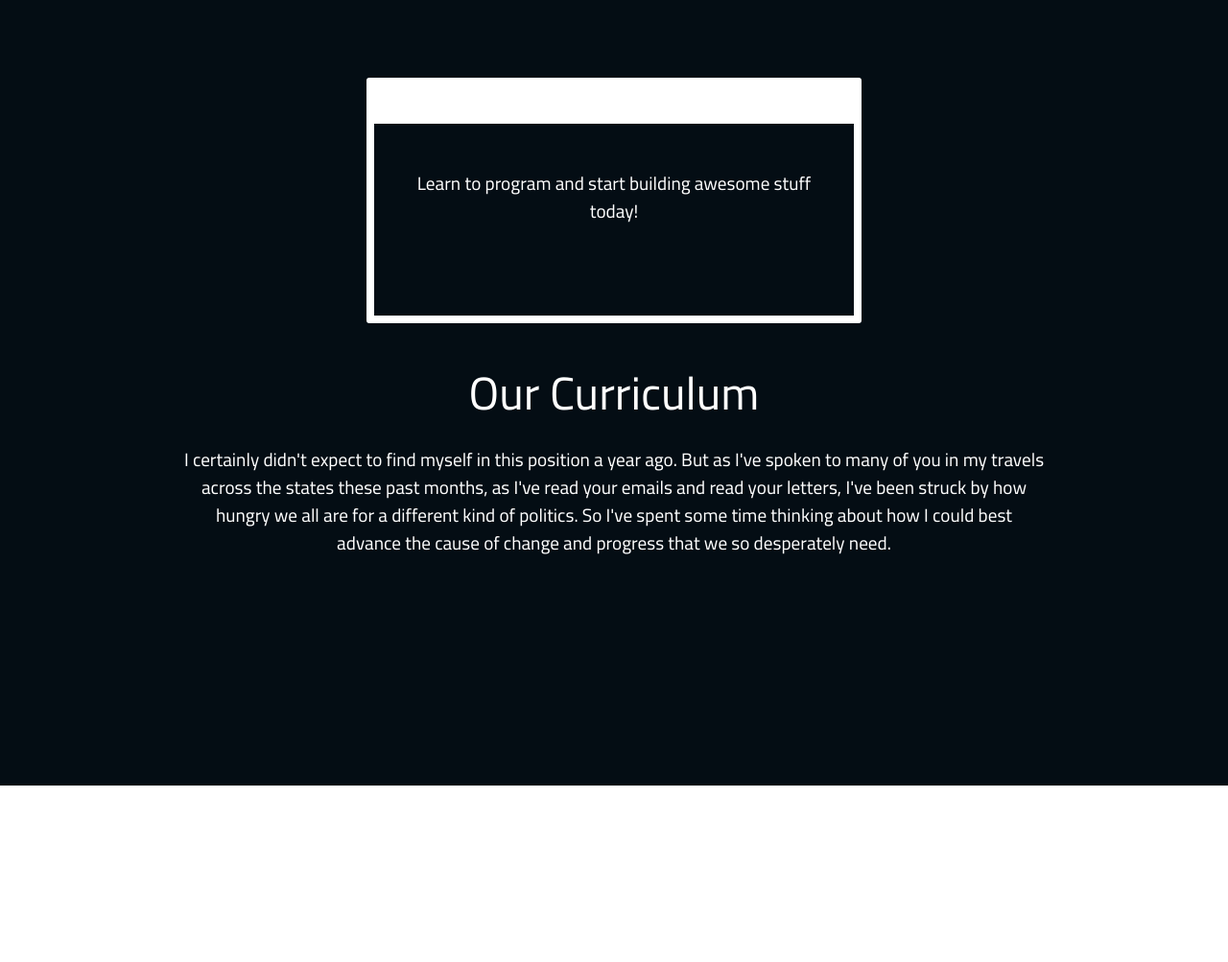
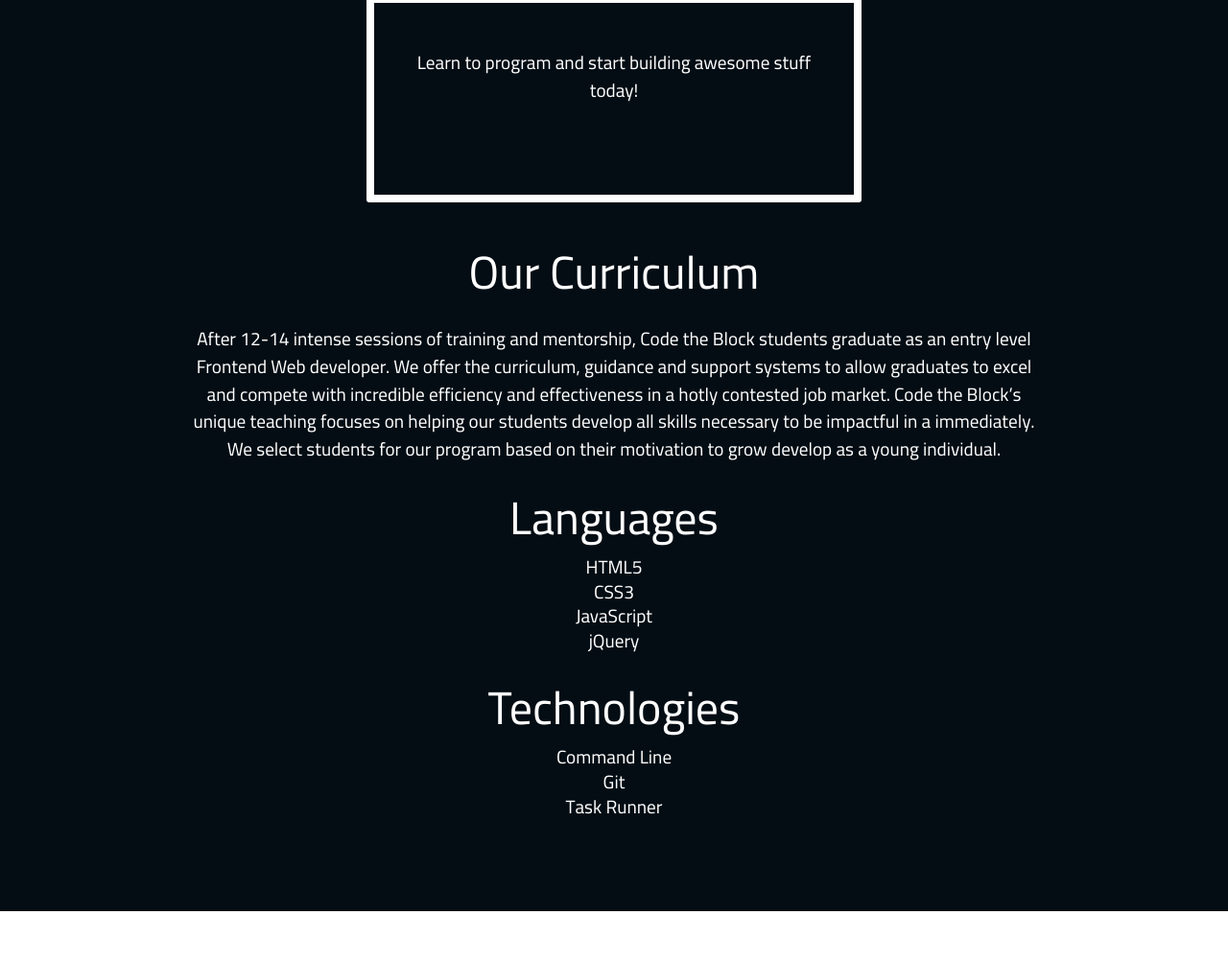
Before and after one commit to josephbrockw/codeTheBlock, a website: page html/index.html in a window 1280 px wide. Shown: the part 1197-2200 px from the top of the page at 96% size. Drawn offline with nearby package versions, Linux system fonts and the light colour scheme.

Commit message:
css touchups

```diff
--- a/Gruntfile.js
+++ b/Gruntfile.js
@@ -22,7 +22,7 @@ module.exports = function(grunt) {
         sourceMap: true
       },
       dist: {
-        'files': { 'js/2016.min.js': 'js/2016.js' }
+        'files': { 'js/main.min.js': 'js/custom/app.js' }
       }
     },
     eslint: {
--- a/css/scss/_sect_two.scss
+++ b/css/scss/_sect_two.scss
@@ -10,6 +10,7 @@
     border-width: 3rem .5rem .5rem;
     margin: 0 auto 2rem;
     border-radius: 3px;
+    padding-top: 1rem;
   }
 
   .text-box {
@@ -38,4 +39,17 @@
   p {
     color: white;
   }
+
+    li {
+    color: white;
+    font-family: $cairo;
+    font-size: 1.2rem;
+    text-align: center;
+    list-style: none;
+    line-height: 1.6rem;
+  }
+
+  ul {
+    padding-bottom: 1rem;
+  }
 }
--- a/html/index.html
+++ b/html/index.html
@@ -18,16 +18,18 @@
         <a href="#section-two">Curriculum</a>
       </li>
       <li>
-        <a class="focus" href="#apply">Apply</a>
+        <a class="focus" href="#section-three">Apply</a>
       </li>
     </ul>
     <img class="menu-icon" src="../img/menu-icon.png">
   </nav>
   <section id="section-one">
     <h2 class="title">Who We Are</h2>
-      <p>Code the Block is a Kansas City based non-profit that teaches the fundamentals of software development to disconnected youth to help them prepare for careers in software development. Most of our students are low-income, in high school or recently graduated.</p>
+      <p>Code the Block is a Kansas City based non-profit that teaches comprehensive educational curriculum that takes students from introduction of a specialized skill set through to employment. Our initial focus is developing tech talent in Kansas City that lacks the workforce fill the market.</p>
     <h3 class="title">Mission</h3>
     <p>To accelerate growth of the tech and startup community through comprehensive educational programs.</p>
+    <h3 class="title">Our Solution</h3>
+    <p>A comprehensive approach is vital because it creates a clear path to success that minimizes the chances that a student becomes overwhelmed, frustrated and quits. Most marketable skills, programming in particular, are complex with lots of options where to start and where to go next. If we can provide a clear learning path and take them all the way to employment and insure time spent studying produces the best results. We can eliminate distraction, increase the number of successes and create an empowering educational experience.</p>
   </section>
   <section id="section-two">
     <div class="code-box">
@@ -36,7 +38,20 @@
       </div>
     </div>
     <h2 class="title">Our Curriculum</h2>
-    <p>I certainly didn't expect to find myself in this position a year ago. But as I've spoken to many of you in my travels across the states these past months, as I've read your emails and read your letters, I've been struck by how hungry we all are for a different kind of politics. So I've spent some time thinking about how I could best advance the cause of change and progress that we so desperately need.</p>
+    <p>After 12-14 intense sessions of training and mentorship, Code the Block students graduate as an entry level Frontend Web developer. We offer the curriculum, guidance and support systems to allow graduates to excel and compete with incredible efficiency and effectiveness in a hotly contested job market. Code the Block’s unique teaching focuses on helping our students develop all skills necessary to be impactful in a immediately. We select students for our program based on their motivation to grow develop as a young individual.</p>
+    <h3 class="title">Languages</h3>
+    <ul>
+      <li>HTML5</li>
+      <li>CSS3</li>
+      <li>JavaScript</li>
+      <li>jQuery</li>
+    </ul>
+    <h3 class="title">Technologies</h3>
+    <ul>
+      <li>Command Line</li>
+      <li>Git</li>
+      <li>Task Runner</li>
+    </ul>
   </section>
   <section id="section-three">
     <h2 class="title">Interested in Our Program?</h2>
```
Also changed, not shown: css/main-min.css, js/main.min.js (added), 1 other file.
